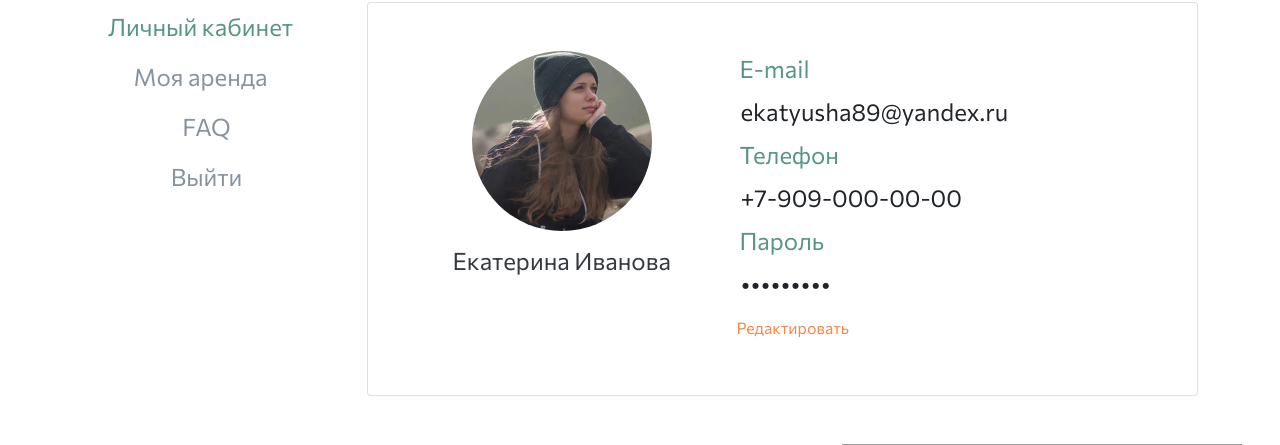
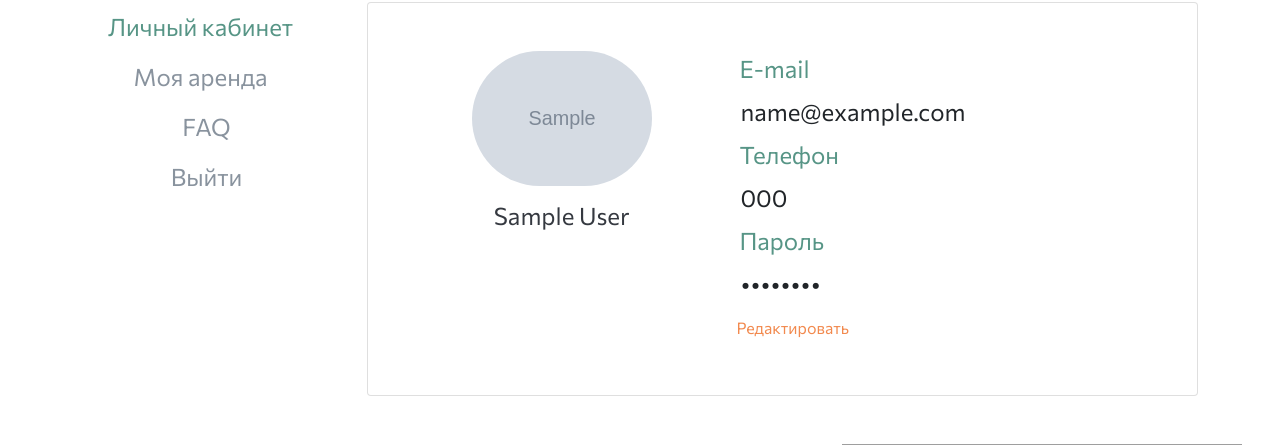
Before and after one commit to LuFent/SelfStorage, a Django app: page /users/account in a window 1280 px wide. Shown: the part 160-605 px from the top of the page. Run offline with Django 4.2, Linux system fonts and the light colour scheme; a user stored in the database is signed in; tables that the repository leaves empty hold one stand-in row (values such as "Sample post"); grey boxes marked "Sample" are stand-in pictures; parts of the project's set-up code (start-up, migrations or seed data) failed here and were passed over; grey boxes are pictures that could not be loaded.

Commit message:
Show user info on account page

```diff
--- a/templates/account.html
+++ b/templates/account.html
@@ -22,20 +22,20 @@
         <div class="tab-pane fade show active" id="LK" role="tabpanel" aria-labelledby="LK-tab">
           <div class="row">
             <div class="col-12 col-sm-5 d-flex flex-column align-items-center">
-              <img src="{% static 'img/image10.png' %}" class="rounded-pill mb-3" alt="">
-              <h4>Екатерина Иванова</h4>
+              <img src="{{ user.avatar.url }}" class="rounded-pill mb-3" style="width: 180px" alt="">
+              <h4>{{ user.first_name }} {{ user.last_name }}</h4>
             </div>
             <div class="col-12 col-sm-7 d-flex flex-column">
               <form>
                 <label class="fs_24 SelfStorage_green ms-2" for="EMAIL">E-mail</label>
                 <input type="email" name="EMAIL_EDIT" id="EMAIL" class="form-control fs_24 ps-2 SelfStorage__input"
-                  value="ekatyusha89@yandex.ru" disabled>
+                  value="{{ user.email }}" disabled>
                 <label class="fs_24 SelfStorage_green ms-2" for="PHONE">Телефон</label>
                 <input type="tel" name="PHONE_EDIT" id="PHONE" class="form-control fs_24 ps-2 SelfStorage__input"
-                  value="+7-909-000-00-00" disabled>
+                  value="{{ user.phonenumber }}" disabled>
                 <label class="fs_24 SelfStorage_green ms-2" for="PASSWORD">Пароль</label>
                 <input type="password" name="PASSWORD_EDIT" id="PASSWORD"
-                  class="form-control fs_24 ps-2 SelfStorage__input" value="111111111" disabled>
+                  class="form-control fs_24 ps-2 SelfStorage__input" value="password" disabled>
                 <button type="submit" class="btn SelfStorage_green ps-1" id="save"
                   style="display: none">Сохранить</button>
                 <a class="btn SelfStorage_orange ps-1" id="edit">Редактировать</a>
@@ -46,6 +46,7 @@
                     document.getElementById('PHONE').disabled = false
                     document.getElementById('PASSWORD').disabled = false
                     document.getElementById('PASSWORD').type = 'text'
+                    document.getElementById('PASSWORD').value = ''
                     document.getElementById('edit').style.display = 'none'
                     document.getElementById('save').style.display = 'inline-block'
                   })
@@ -55,6 +56,7 @@
                       document.getElementById('PHONE').disabled = true
                       document.getElementById('PASSWORD').disabled = true
                       document.getElementById('PASSWORD').type = 'password'
+                      document.getElementById('PASSWORD').value = 'password'
                       document.getElementById('edit').style.display = 'inline-block'
                       document.getElementById('save').style.display = 'none'
                     }, 0)
@@ -65,7 +67,7 @@
           </div>
         </div>
         <div class="tab-pane fade" id="Rent" role="tabpanel" aria-labelledby="Rent-tab">
-          <h1 class="fw-bold SelfStorage_green mb-5">Добрый день, Екатерина!</h1>
+          <h1 class="fw-bold SelfStorage_green mb-5">Добрый день, {{ user.first_name }}!</h1>
           <a href="#" class="SelfStorage_orange">История аренды</a>
           <h4 class="SelfStorage_grey my-3">Срок Вашей аренды подходит к концу :(<br>Вы можете продлить аренду или
             забрать вещи до 28 июня 2022 года включительно.</h4>
```
